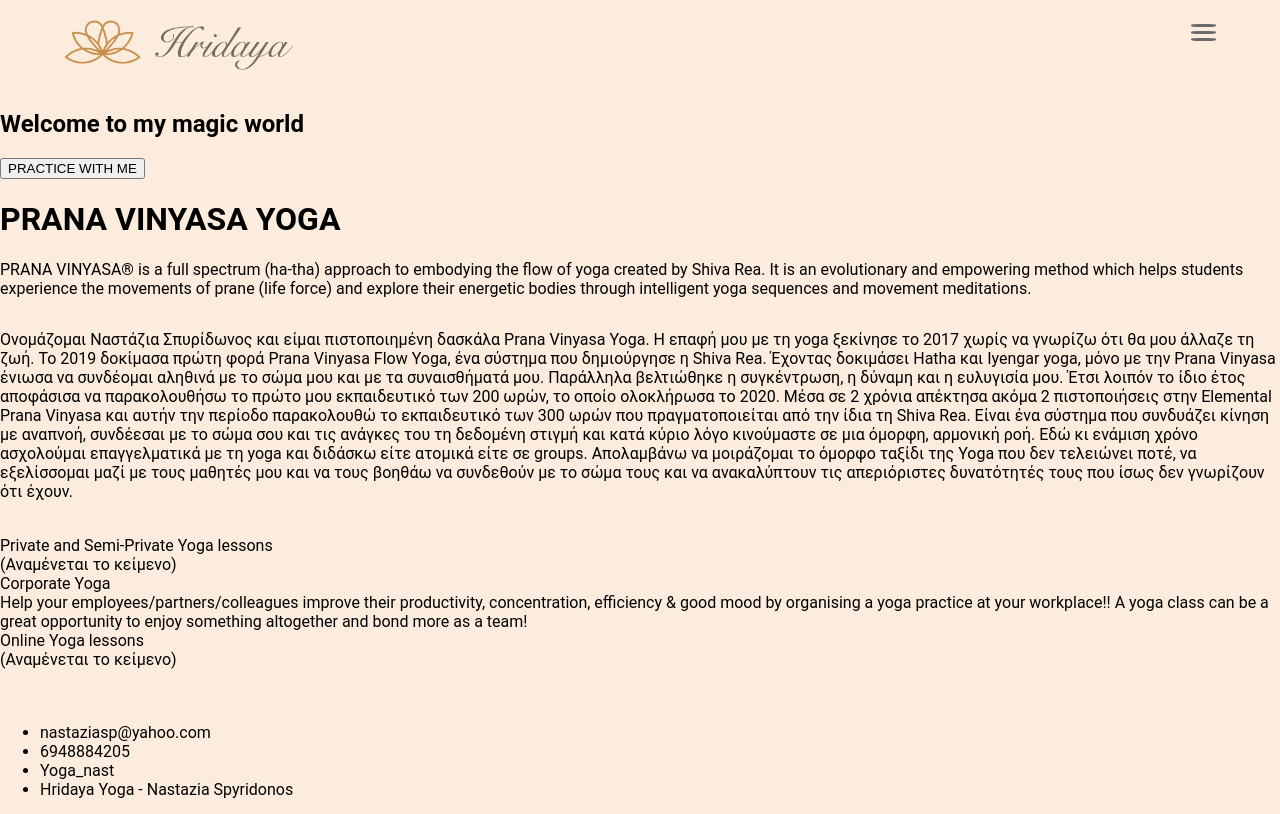
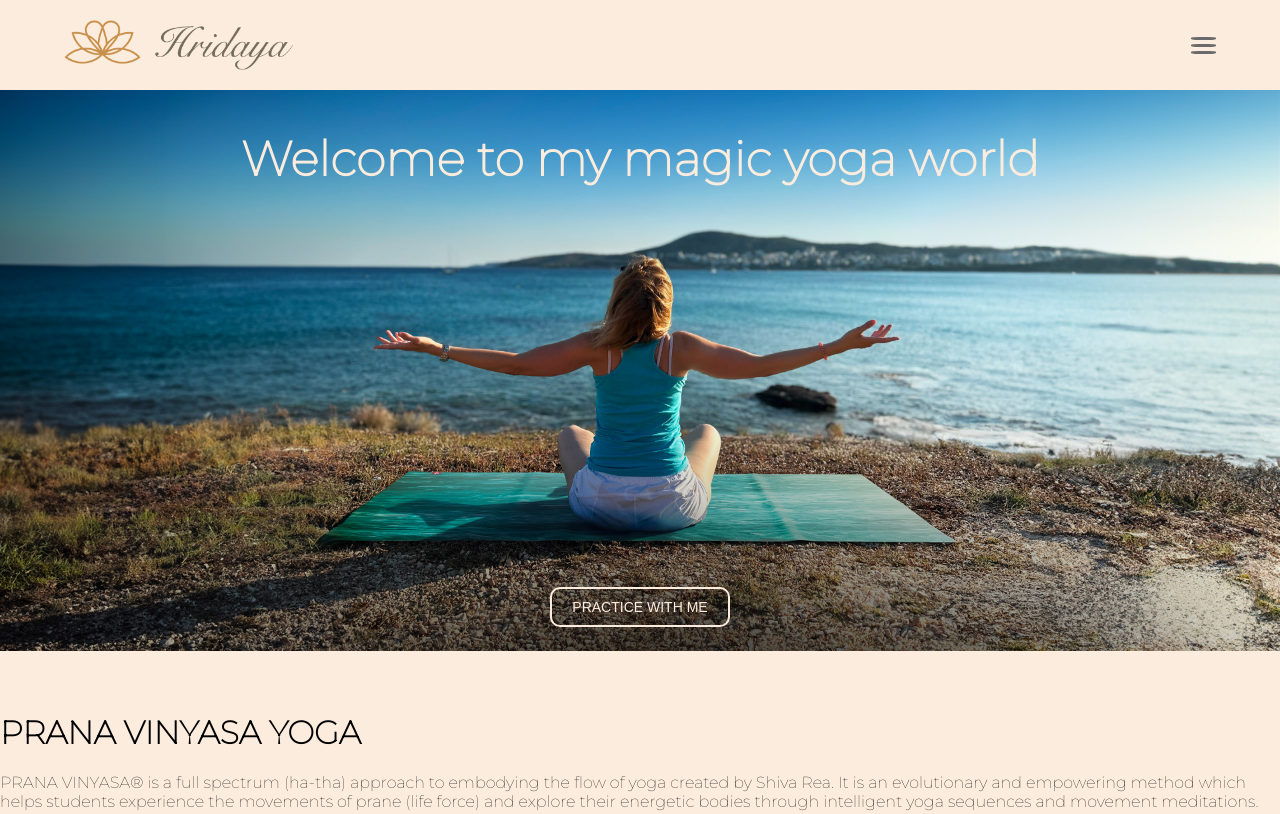
Before and after one commit to tassos-mdj/hridaya, a plain HTML site: page index.html in a window 1280 px wide. Shown: the top 814 px of the page. Drawn offline with Linux system fonts and the light colour scheme.

Commit message:
Complete header & hero placement

```diff
--- a/index.html
+++ b/index.html
@@ -5,6 +5,7 @@
     <meta name="viewport" content="width=device-width, initial-scale=1.0">
     <title>Hridaya Yoga Studio</title>
     <link rel="stylesheet" href="style.css">
+    <link href="https://fonts.googleapis.com/css?family=Montserrat:100" rel="stylesheet">
     <script src="script.js" defer></script>
 </head>
 <body>
@@ -17,8 +18,10 @@
         </div>
     </div>
     <div class="hero">
-        <h2>Welcome to my magic world</h2>
-        <button class="btn">PRACTICE WITH ME</button>
+            <img src="/images/landing_banner.jpg" alt="Nastazia at yoga position" style="width:100%">
+            <h2>Welcome to my magic yoga world</h2>
+            <button class="btn">PRACTICE WITH ME</button>
+
     </div>
     <div class="subhero">
         <h1>PRANA VINYASA YOGA</h1>
--- a/style.css
+++ b/style.css
@@ -1,10 +1,11 @@
 body {
-    font-family: Roboto, sans-serif;
+    font-family: 'Montserrat', sans-serif;
     background-color: #fcecdd;
     box-sizing: border-box;
     margin: 0;
     display: flex;
     flex-direction: column;
+
 }
 
 .header {
@@ -14,7 +15,7 @@
     padding: 20px 5%;
     display: flex;
     justify-content: space-between;
-    align-content: center;
+    align-items: center;
 }
 
 .logo {
@@ -47,4 +48,33 @@
     transform: translate(0, -7px) rotate(45deg);
   }
 
-  /* Hamburger button style & transition -- END*/
+/* Hamburger button style & transition -- END*/
+
+.hero {
+  flex: 1;
+  position: relative;
+  text-align: center;
+  display: flex;
+  flex-direction: column;
+  align-items: center;
+  justify-content: space-between;
+}
+
+.hero h2{
+   font-size: 48px;
+   color: #fcecdd;
+   position: absolute;
+   flex-basis: auto;
+
+  }
+
+.hero button{
+  margin-top: -5%;
+  margin-bottom: 5%;
+  padding: 10px 20px;
+  color:#fcecdd;
+  border: solid 2px #fcecdd;
+  background-color: transparent;
+  border-radius: 10px;
+  font-size: 14px;
+}
```
Also changed, not shown: 1 other file.
